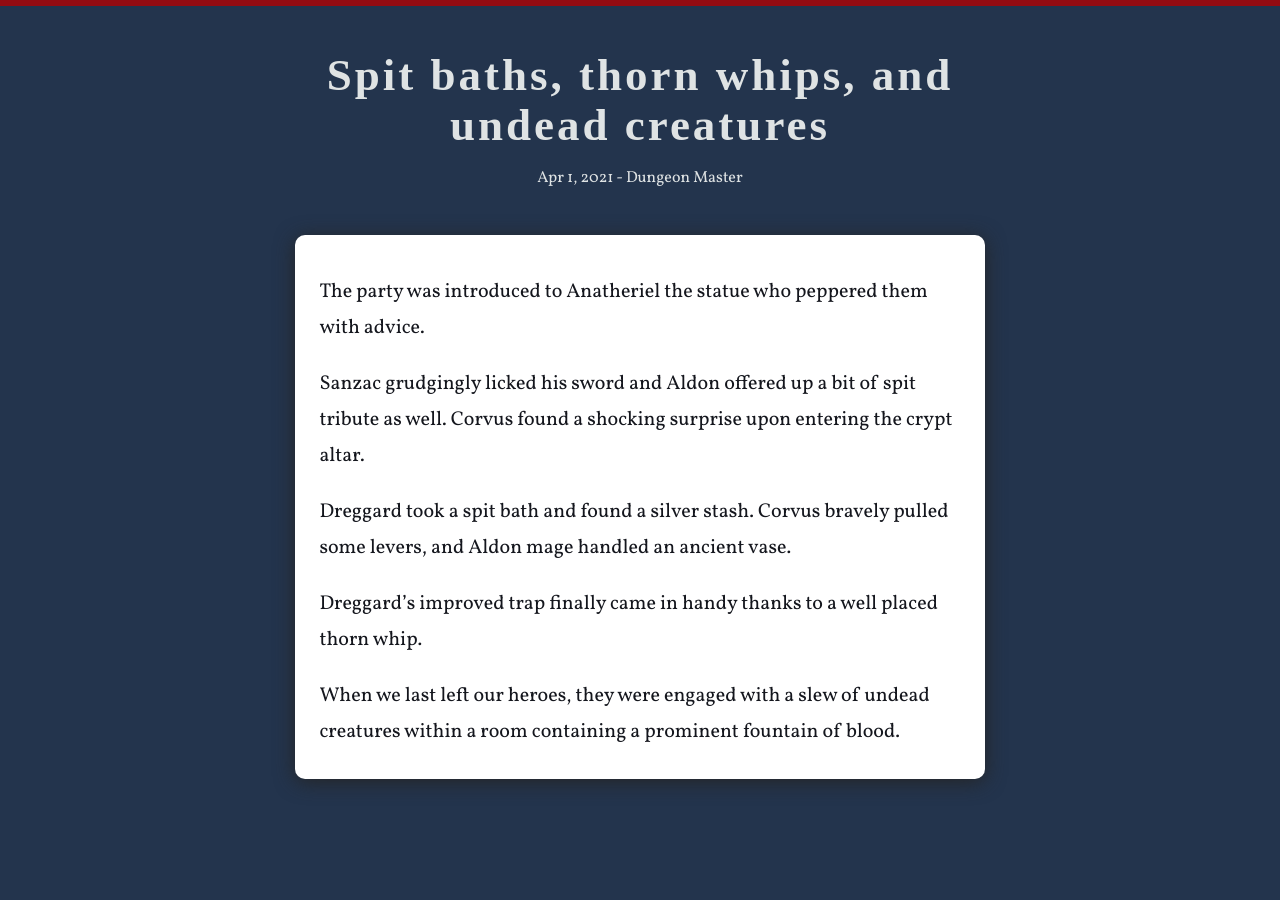
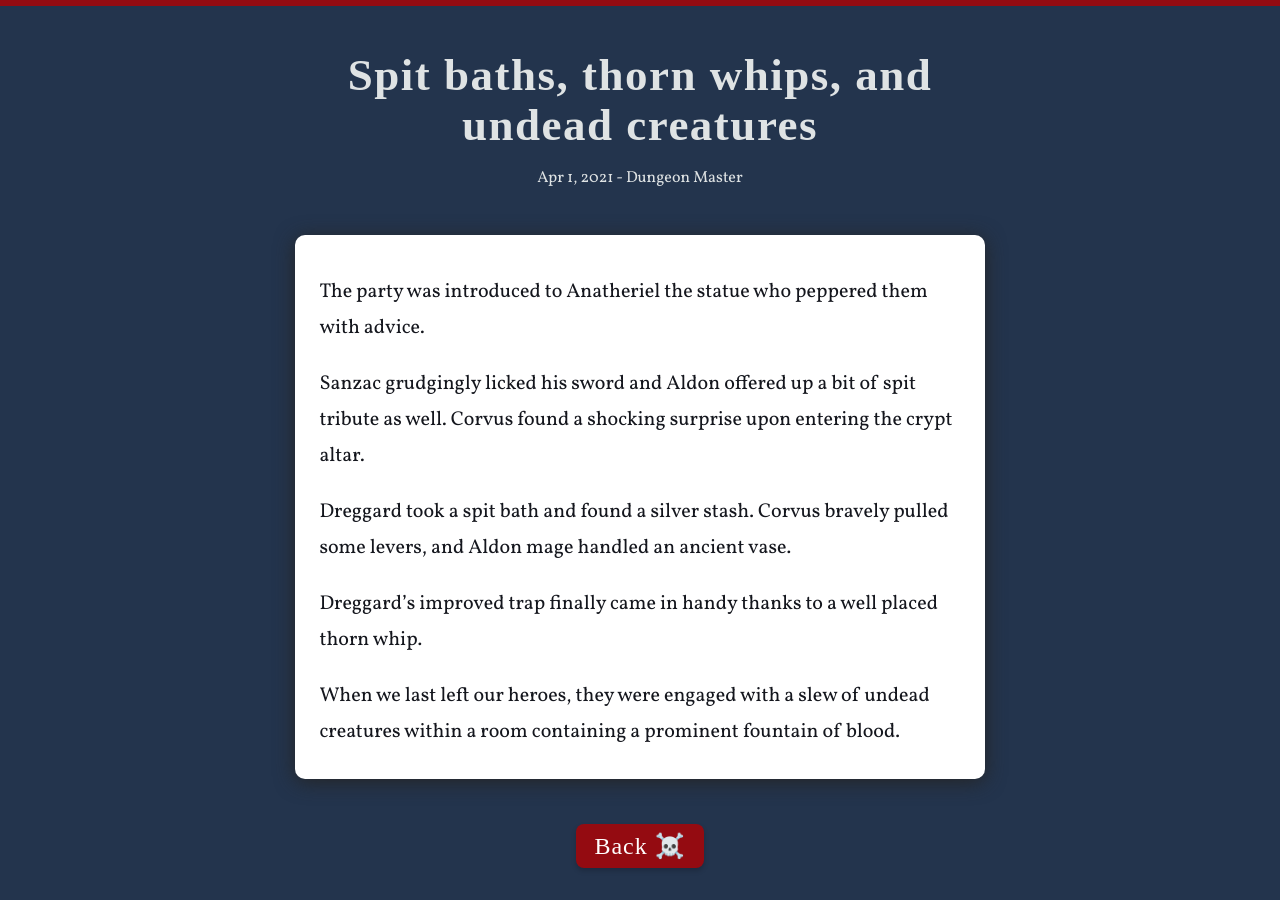
Before and after one commit to adamlevoy/flanaess-fables, a Jekyll site: the page built from _posts/2021-04-01-spit-baths-and-thorn-whips.md, in a window 1280 px wide. Built offline with Jekyll 4.4.1, drawn with Linux system fonts in a browser that asks for light colours; some web fonts are replaced.

Commit message:
new post, back btn

```diff
--- a/Gemfile
+++ b/Gemfile
@@ -9,3 +9,4 @@ git_source(:github) {|repo_name| "https://github.com/#{repo_name}" }
 gem "jekyll", "~> 4.2"
 
 gem 'jekyll-seo-tag'
+gem "webrick", "~> 1.7"
--- a/_layouts/post.html
+++ b/_layouts/post.html
@@ -14,5 +14,7 @@ layout: default
     <article class="card">
         {{ content }}
     </article>
-
 </main>
+<div class="center-content mb-2">
+    <a href="{{'../index.html' | relative_url }}" class="btn">Back ☠️</a>
+</div>
--- a/_sass/main.scss
+++ b/_sass/main.scss
@@ -31,7 +31,7 @@ body {
 h1 {
   font-family: $font-1;
   font-size: 60px;
-  letter-spacing: 3px;
+  letter-spacing: 1.5px;
   line-height: 1.1;
 }
 
@@ -75,6 +75,17 @@ blockquote {
 .card-date {
   color: $medium-color;
   font-style: italic;
+}
+
+.card img {
+  img {
+    width: 100%;
+  }
+}
+
+.center-content {
+  display: grid;
+  place-content: center;
 }
 
 // Utilities
@@ -142,6 +153,36 @@ blockquote {
   }
 }
 
-// .card:hover {
-//   background-color: $medium-color;
-// }
+.btn {
+  display: inline-flex;
+  align-items: center;
+  justify-content: center;
+
+  background-color: $bold-color;
+  color: white;
+  border-radius: 8px;
+  box-shadow: 0 3px 5px rgba(0, 0, 0, 0.18);
+
+  padding: 0.25em 0.75em;
+  min-width: 10ch;
+  min-height: 44px;
+
+  text-align: center;
+  line-height: 1.1;
+
+  transition: 220ms all ease-in-out;
+
+  font-family: $font-1;
+  font-size: 1.5rem;
+  letter-spacing: 1px;
+}
+
+// margins
+
+.mb-1 {
+  margin-bottom: 1rem;
+}
+
+.mb-2 {
+  margin-bottom: 2rem;
+}
```
Also changed, not shown: _posts/2021-04-22-role-play-challenge.md (+1 -2 lines), _posts/2021-05-06-fearsome-boneclaw.md (added, +27 -0 lines), Gemfile.lock, 5 other files.
